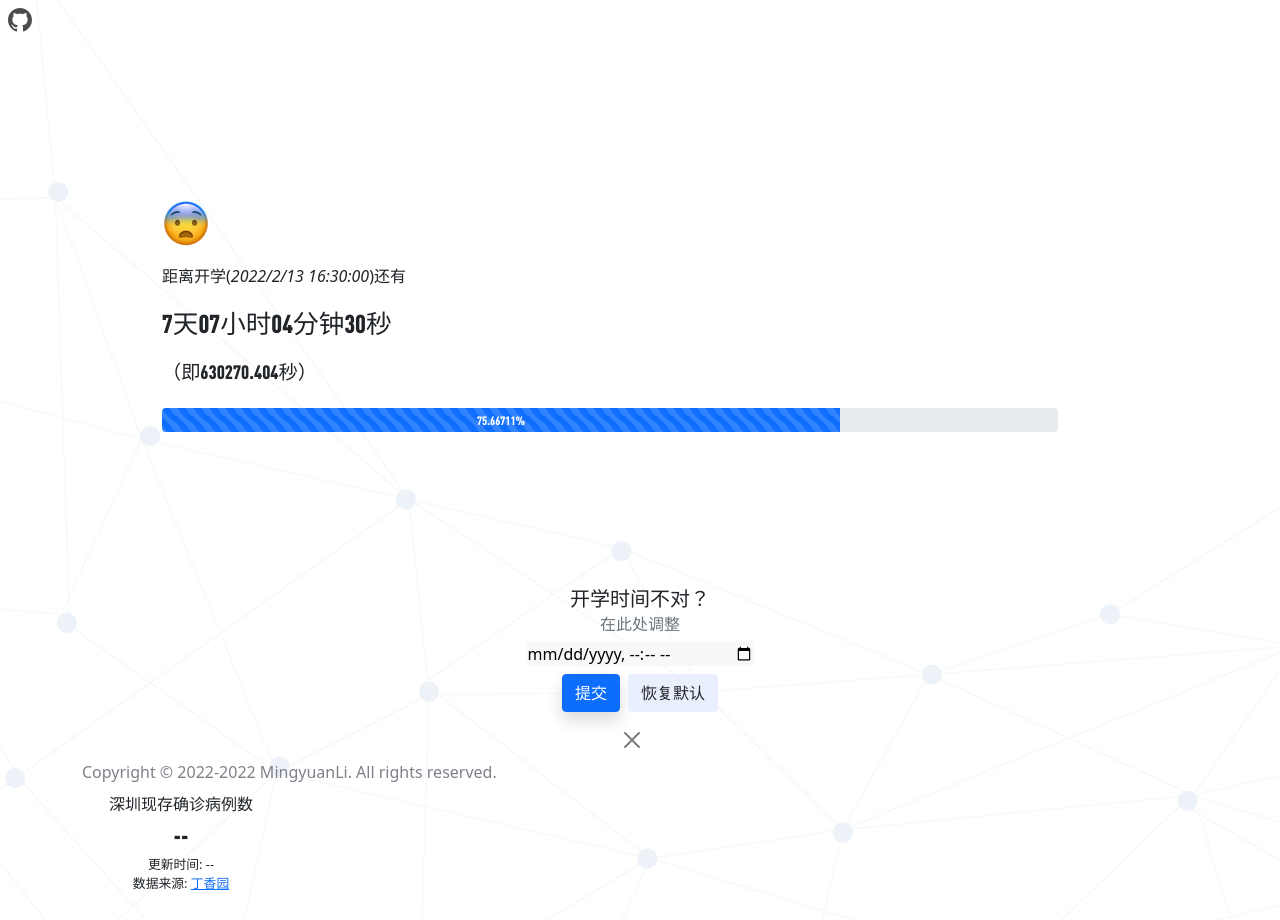
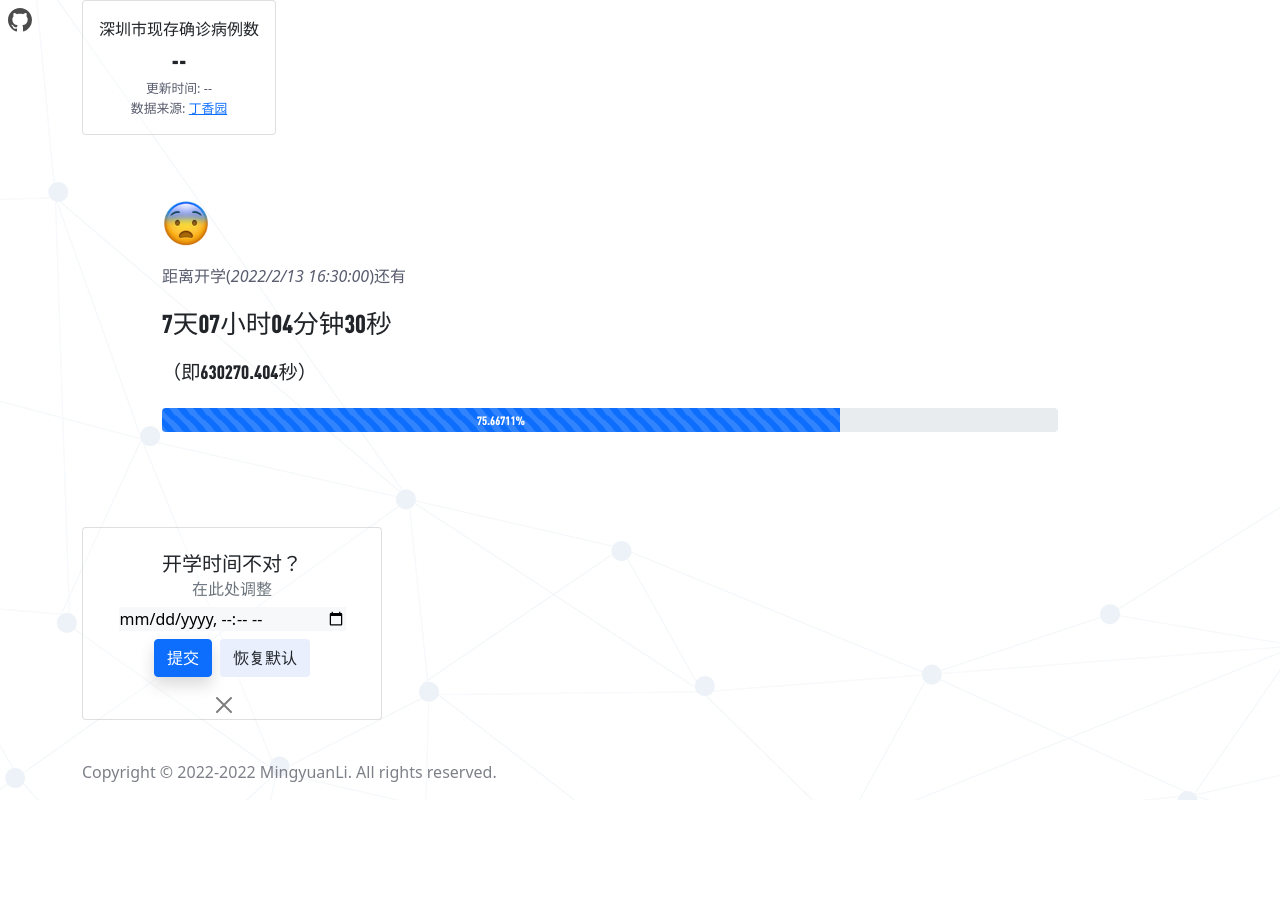
Before and after one commit to NoNormalCreeper/school-countdown, a Flask app: page / in a window 1280 px wide. After the commit the page ends 800 px from the top, so only its background shows below. Run offline with Flask 2, Linux system fonts and the light colour scheme; data that the repository does not hold is empty; some libraries are stand-ins or nearby versions.

Commit message:
front change for the function of COVID-19

```diff
--- a/static/style.css
+++ b/static/style.css
@@ -1,15 +1,16 @@
-@font-face{
+@font-face {
     font-family: "DINCond-Black";
     src: url("../static/DINCond-Black.otf");
 }
 
-#editTime{
+#editTime {
     margin-top: 1em;
 }
 
-.button{
-    box-shadow:  0 .5rem 1rem rgba(black, .15);
+.button {
+    box-shadow: 0 .5rem 1rem rgba(black, .15);
 }
+
 
 /* .container {
     height: 85vh;
@@ -22,11 +23,9 @@
 
 .acounter {
     position: fixed;
-    top:15vh;
+    top: 15vh;
     display: inline-block;
-    position: relative;
     margin: 10vh;
-
 }
 
 .tmr {
@@ -34,41 +33,52 @@
 }
 
 .card {
-    display: block;
-    position: relative;
-    top:20vh;
+    display: inline-block;
+    /* position: relative;
+    top: 20vh;
     padding: 10px;
-    border-color: transparent;
-    background-color: transparent;
+    border-color: transparent; */
+    background-color: rgba(255, 255, 255, 0.3);
     text-align: center;
-    opacity: 1.0;
+    /* opacity: 1.0; */
 }
 
-.bkg {
-    position: absolute;
-    width: auto;
-    height: auto;
-    opacity: 30%;
+.info-text {
+    font-size: 1rem;
+    color: #595d6e;
 }
 
-#info{
+#edit_card {
+    width: 300px;
     position: fixed;
-    top:1vh;
-    left:1vh;
+    margin-top: 20px;
+    bottom: 10vh;
+    /* text-align: center; */
+}
+
+#info {
+    position: fixed;
+    top: 1vh;
+    left: 1vh;
     height: 3vh;
     opacity: 70%;
 }
 
-#saying{
+#saying {
     margin: 0 auto;
     color: #7d8088;
     text-align: center;
 }
 
-#copyright{
-    /* margin: 0 auto; */
+#copyright {
+    margin: 0 auto;
+    position: fixed;
+    bottom: 2vh;
     color: #7d8088;
+}
+
+#covid {
+    display: none;
     text-align: center;
     position: fixed;
-    bottom: 2vh;
 }
--- a/templates/index.html
+++ b/templates/index.html
@@ -18,12 +18,20 @@
     <script src="https://cdn.staticfile.org/twitter-bootstrap/5.1.1/js/bootstrap.min.js"></script>
     <div class="container">
         <!-- <button type="button" class="btn btn-info shadow lift me-1" id="info" href="https://baidu.com">Info</button> -->
-        <p id="saying">{{ data.s }}</p>
         <a href="https://github.com/NoNormalCreeper/school-countdown" target="_blank"><svg
                 xmlns="http://www.w3.org/2000/svg" id="info" class="bi bi-github" viewBox="0 0 16 16">
                 <path
                     d="M8 0C3.58 0 0 3.58 0 8c0 3.54 2.29 6.53 5.47 7.59.4.07.55-.17.55-.38 0-.19-.01-.82-.01-1.49-2.01.37-2.53-.49-2.69-.94-.09-.23-.48-.94-.82-1.13-.28-.15-.68-.52-.01-.53.63-.01 1.08.58 1.23.82.72 1.21 1.87.87 2.33.66.07-.52.28-.87.51-1.07-1.78-.2-3.64-.89-3.64-3.95 0-.87.31-1.59.82-2.15-.08-.2-.36-1.02.08-2.12 0 0 .67-.21 2.2.82.64-.18 1.32-.27 2-.27.68 0 1.36.09 2 .27 1.53-1.04 2.2-.82 2.2-.82.44 1.1.16 1.92.08 2.12.51.56.82 1.27.82 2.15 0 3.07-1.87 3.75-3.65 3.95.29.25.54.73.54 1.48 0 1.07-.01 1.93-.01 2.2 0 .21.15.46.55.38A8.012 8.012 0 0 0 16 8c0-4.42-3.58-8-8-8z" />
             </svg></a>
+        <p id="saying">{{ data.s }}</p>
+        <div id="covid" class="card">
+            <div class="card-body">
+                <div>深圳市现存确诊病例数</div>
+                <div style="font-size:1.6em; font-family: DINCond-Black;">{{ data.ccc }}</div>
+                <div id="ut" class="info-text" style="font-size:0.8rem;">更新时间: {{ data.ut }}</div>
+                <div class="info-text" style="font-size:0.8rem;">数据来源: <a href="https://ncov.dxy.cn/ncovh5/view/pneumonia">丁香园</a></div>
+            </div>
+        </div>
         <div class="acounter" onload="start();">
             <img src="" id="emotion" style="display: none;margin-bottom: 2vh;height: 6vh;" />
             <div class="tmr" id="timer">
@@ -31,39 +39,24 @@
             </div>
             <!-- <div id="percent">Loading...</div> -->
             <div class="progress" style="height: 2em;width:70vw;margin-top: 2em;font-family: DINCond-Black;">
-                <div class="progress-bar progress-bar-striped progress-bar-animated" role="progressbar"
-                    aria-valuenow="10" aria-valuemin="0" aria-valuemax="100" style="width: 0%;display: inline;"
-                    id="bar1"></div>
+                <div class="progress-bar progress-bar-striped progress-bar-animated" role="progressbar" aria-valuenow="10" aria-valuemin="0" aria-valuemax="100" style="width: 0%;display: inline;" id="bar1"></div>
             </div>
         </div>
         <!-- <div id="editTime" class="shadow p-3 mb-5 bg-white rounded"> -->
         <div class="card" id="edit_card">
-            <div class="bkg"></div>
             <div class="card-body" style="display:inline;">
                 <h5 class="card-title">开学时间不对？</h5>
                 <h6 class="card-subtitle mb-2 text-muted">在此处调整</h6>
-                <input type="datetime-local" value="2022-2-13 16:30:00" id="edit"
-                    style="margin-bottom:0.5em; background-color:#f7f8fa; border: 0px;" />
+                <input type="datetime-local" value="2022-2-13 16:30:00" id="edit" style="margin-bottom:0.5em; background-color:#f7f8fa; border: 0px;" />
                 <p>
-                    <button type="button" onclick="submitEdit();" class="btn btn-primary shadow lift me-1"
-                        id="submit">提交</button>
-                    <button type="button" onclick="resetHolidayEnd();" style="background-color: #eaeffd;"
-                        class="btn btn-primary-soft lift" id="reset">恢复默认</button>
+                    <button type="button" onclick="submitEdit();" class="btn btn-primary shadow lift me-1" id="submit">提交</button>
+                    <button type="button" onclick="resetHolidayEnd();" style="background-color: #eaeffd;" class="btn btn-primary-soft lift" id="reset">恢复默认</button>
                 </p>
                 <button type="button" onclick="closeEditCard();" class="btn-close" aria-label="Close"></button>
             </div>
             <!-- </div> -->
         </div>
-        <div id="covid" class="card">
-            <div class="card-body">
-                <div>深圳现存确诊病例数</div>
-                <div style="font-size:1.6em; font-family: DINCond-Black;">{{ data.ccc }}</div>
-                <div id="ut" class="info-text" style="font-size:0.8rem;">更新时间: {{ data.ut }}</div>
-                <div class="info-text" style="font-size:0.8rem;">数据来源: <a
-                        href="https://ncov.dxy.cn/ncovh5/view/pneumonia">丁香园</a></div>
-            </div>
-        </div>
-        <footer id="copyright">Copyright © 2022-2022 MingyuanLi. All rights reserved.</f>
+        <footer id="copyright">Copyright © 2022-2022 MingyuanLi. All rights reserved.</footer>
     </div>
     <script type="text/javascript" src="//js.users.51.la/21256655.js"></script>
 </body>
```
